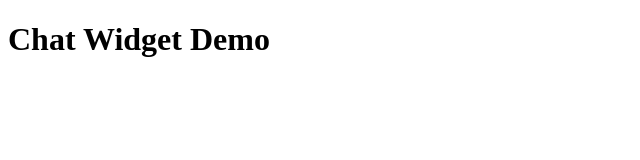
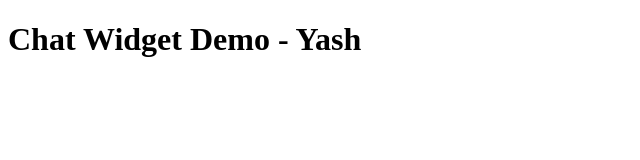
Before and after one commit to ankitojha07/chat-widget-demo, a plain HTML site: page index.html in a window 1280 px wide. Shown: the whole page, without its empty margins (0-640 px from the left). Drawn offline with nearby package versions, Linux system fonts and the light colour scheme.

Commit message:
updated name

```diff
--- a/index.html
+++ b/index.html
@@ -23,7 +23,7 @@
   </style>
 </head>
 <body>
-  <h1>Chat Widget Demo</h1>
+  <h1>Chat Widget Demo - Yash</h1>
 
   <script defer>
     function loadChatWidget() {
```
